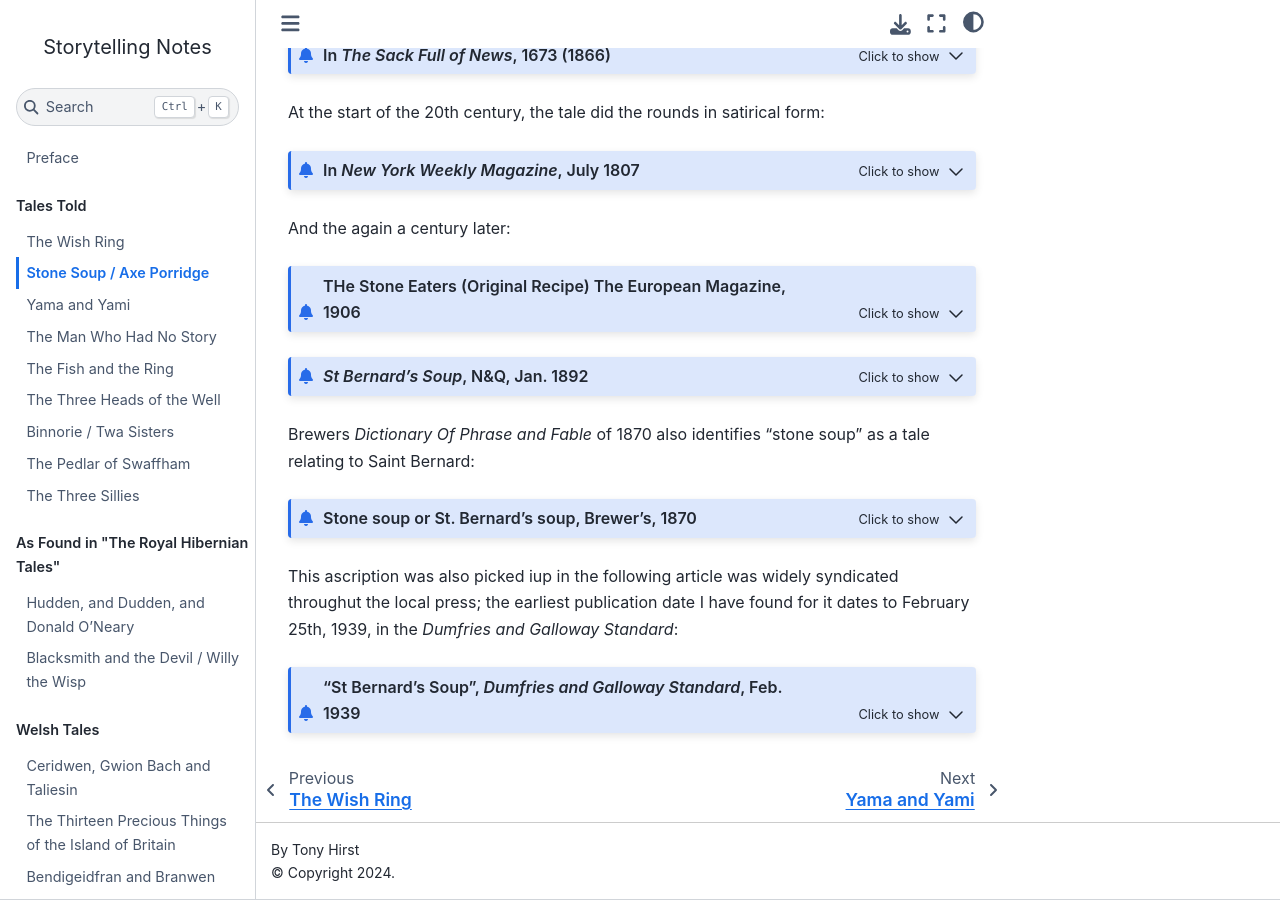
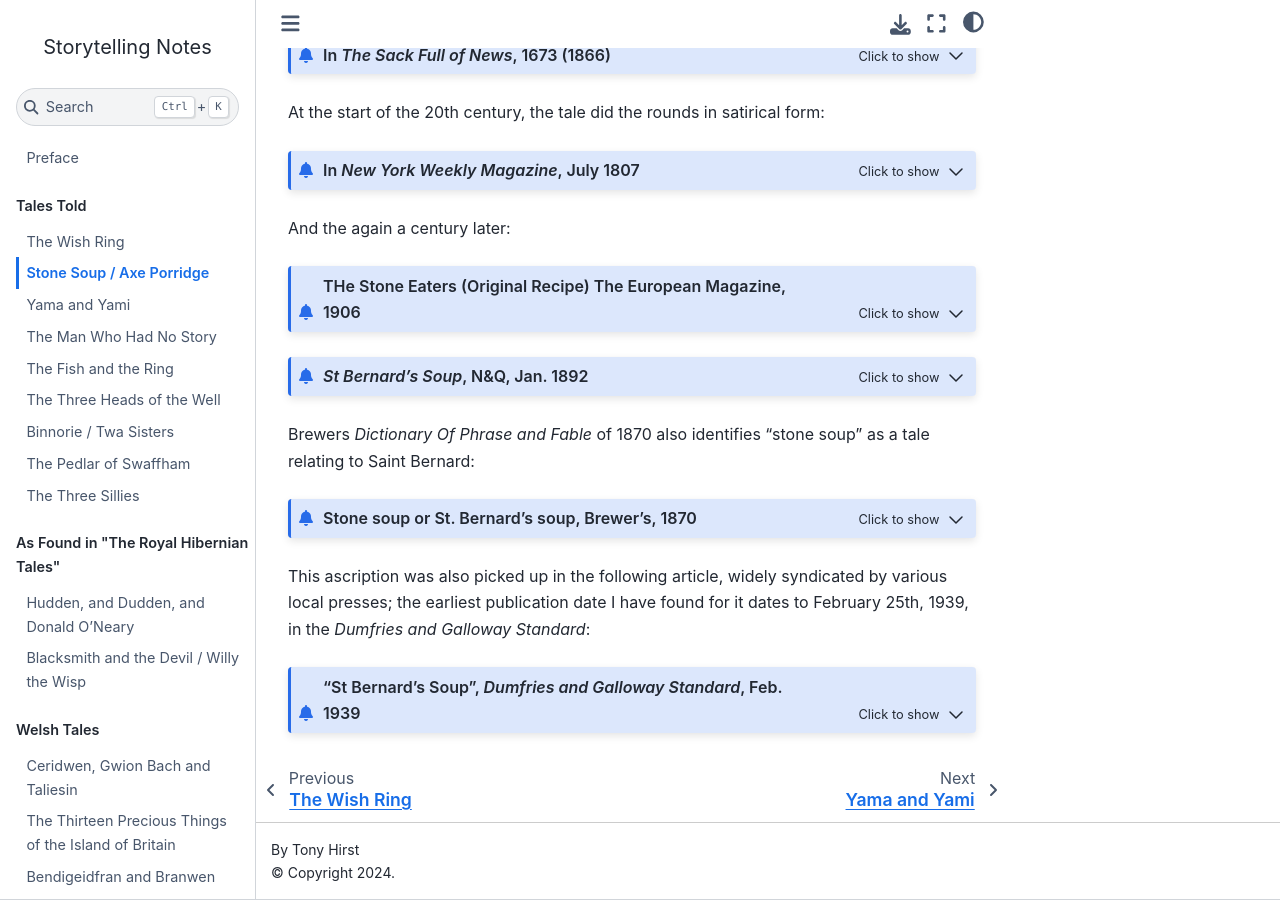
Before and after one commit to psychemedia/storytelling-notes, a Jupyter Book: the page built from axe-porridge-stone-soup.md, in a window 1280 px wide and 900 px high, scrolled down 1614 px. Built offline with Jupyter Book 1.0.4 settings and Sphinx 7.4.7 and the Sphinx Book theme 1.1.4, drawn with Linux system fonts in a browser that asks for light colours.

Commit message:
Update axe-porridge-stone-soup.md

````diff
--- a/axe-porridge-stone-soup.md
+++ b/axe-porridge-stone-soup.md
@@ -341,7 +341,7 @@ The story goes that a beggar asked alms at a lordly mansion, but was told by the
 This story, which was a great favourite in the 16th and 17th centuries, was told with many variations, horseshoes, nails, rams-horns, etc., taking the place of the stone as narrated above.
 ```
 
-This ascription was also picked iup in the following article was widely syndicated throughut the local press; the earliest publication date I have found for it dates to February 25th, 1939, in the *Dumfries and Galloway Standard*:
+This ascription was also picked up in the following article, widely syndicated by various local presses; the earliest publication date I have found for it dates to February 25th, 1939, in the *Dumfries and Galloway Standard*:
 
 ```{admonition} "St Bernard's Soup", *Dumfries and Galloway Standard*, Feb. 1939
 :class: dropdown
````
